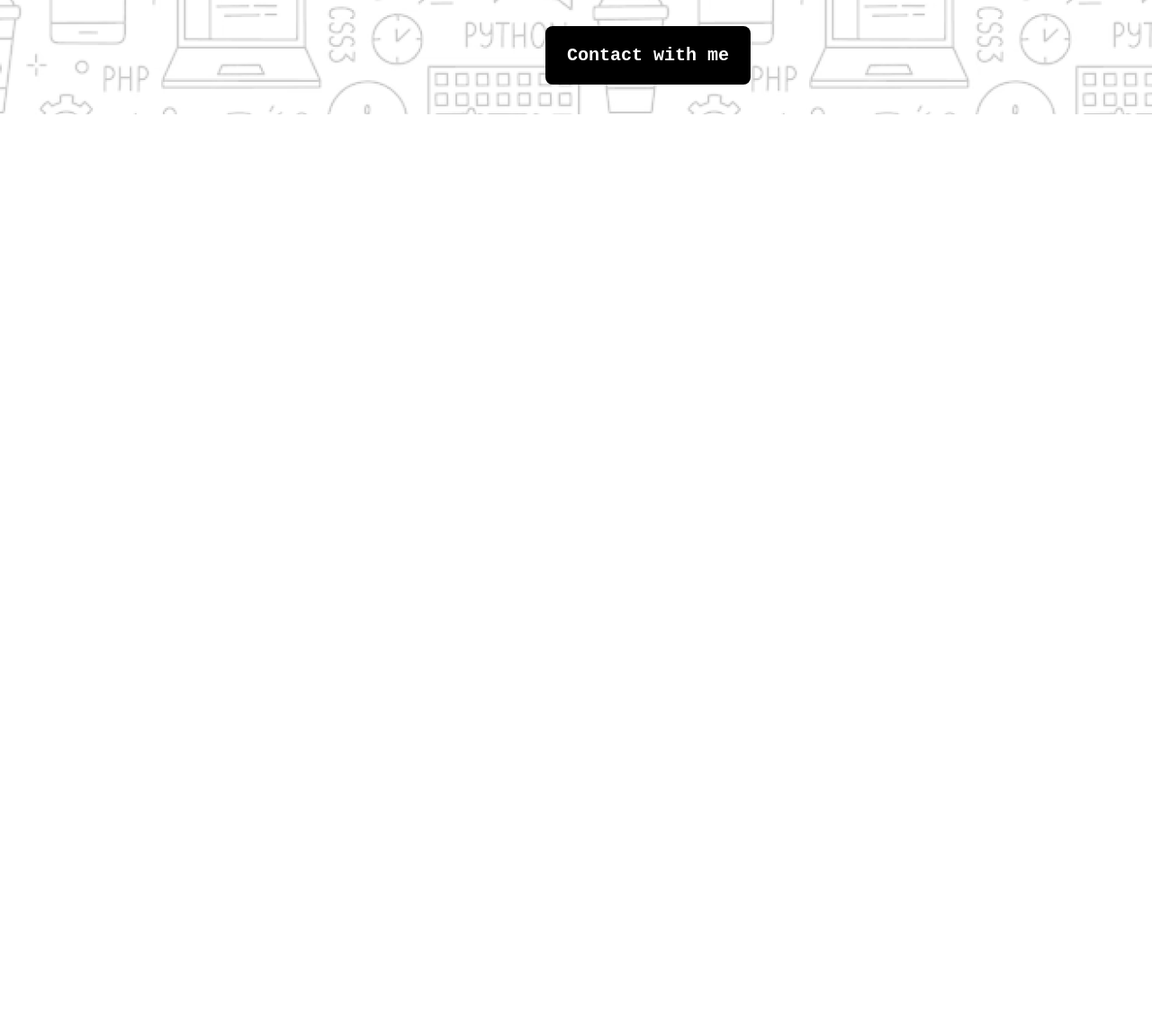
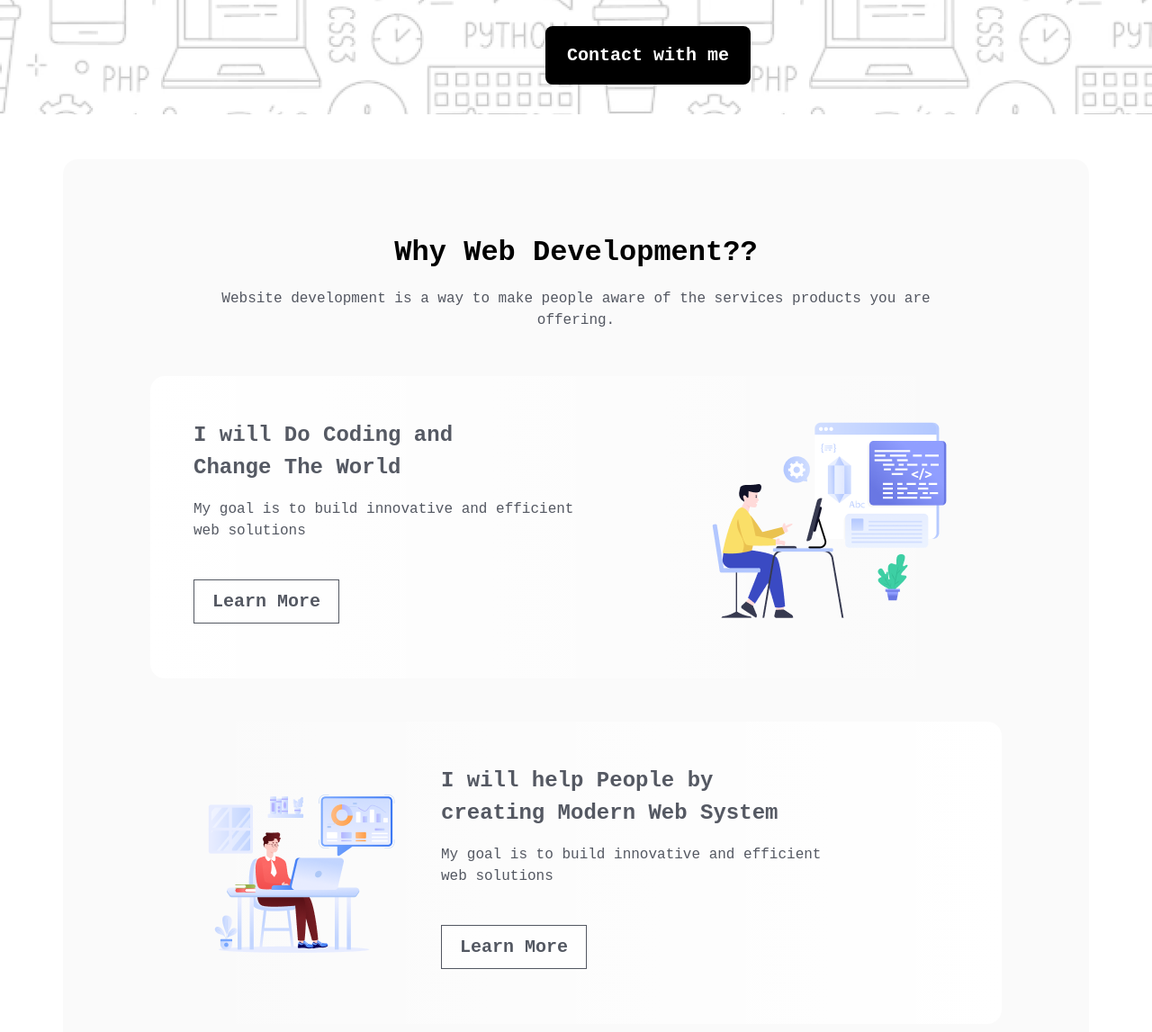
Before and after one commit to iamemon21/assignment-1, a plain HTML site: page index.html in a window 1280 px wide. Shown: the part 525-1672 px from the top of the page at 90% size. Before the commit the page ends 800 px from the top, so only its background shows below. Drawn offline with Linux system fonts and the light colour scheme; a web font is replaced by a local one.

Commit message:
dev-sectiion-completed

```diff
--- a/index.html
+++ b/index.html
@@ -22,7 +22,50 @@
             </div>
         </section>
         <!-- hero-section-end -->
-
+         <!-- dev-section start -->
+         <section id="dev">
+            <div class="dev-container">
+                <div class="text-container">
+                    <h1 class="dev-title">Why Web Development??</h1>
+                    <p class="dev-description">Website development is a way to make people aware of the services
+                        products you are offering.</p>
+                </div>
+                <div class="box-one">
+                    <div class="box-one-content">
+                        <div class="box-one-text-container">
+                            <h2 class="box-title">I will Do Coding and <br> Change The World</h2>
+                            <p class="box-description">My goal is to build innovative and efficient web solutions</p>
+                            <a href="https://youtu.be/DGHn2uOAVCE?si=2KjWbMjJsNKIw2B5"><button class="box-btn">Learn
+                                    More</button></a>
+                        </div>
+                        <div class="box-one-image"><img src="assets/Layer_1.png" alt="image to found"></div>
+                    </div>
+                </div>
+                <div id="extra-effect" class="box-two">
+                    <div class="box-two-content">
+                        <div class="bow-two-image"><img src="assets/Group 3.png" alt=""></div>
+                        <div id="extra-margin" class="box-two-text-container">
+                            <h2 class="box-title">I will help People by creating Modern Web System</h2>
+                            <p class="box-description">My goal is to build innovative and efficient web solutions</p>
+                            <a href="https://youtu.be/DGHn2uOAVCE?si=2KjWbMjJsNKIw2B5"><button class="box-btn">Learn
+                                    More</button></a>
+                        </div>
+                    </div>
+                </div>
+                <div" class="box-one">
+                    <div class="box-one-content">
+                        <div class="box-one-text-container">
+                            <h2 class="box-title">I will Do Coding and <br> Change The World</h2>
+                            <p class="box-description">My goal is to build innovative and efficient web solutions</p>
+                            <a href="https://youtu.be/DGHn2uOAVCE?si=2KjWbMjJsNKIw2B5"><button class="box-btn">Learn
+                                    More</button></a>
+                        </div>
+                        <div class="box-one-image"><img src="assets/Group 4.png" alt="image to found"></div>
+                    </div>
+            </div>
+            </div>
+        </section>
+        <!-- dev-section end -->
     </main>
     <footer></footer>
 </body>
--- a/styles/style.css
+++ b/styles/style.css
@@ -55,3 +55,119 @@ body {
 }
 
 /* hero-section-end */
+/* dev-section-start */
+#dev {
+    height: 1393px;
+    width: 1140px;
+    /* border: 2px solid red; */
+    margin: 0 auto;
+    background-color: rgba(13, 19, 33, 0.02);
+    border-radius: 16px;
+    margin-bottom: 150px;
+
+}
+
+.dev-title {
+    font-size: 32px;
+    font-weight: 800;
+}
+
+.dev-description {
+    font-size: 16px;
+    font-weight: 400;
+    color: rgba(13, 19, 33, 1);
+    margin-top: 15px;
+    opacity: 0.7;
+}
+
+.text-container {
+    width: 852px;
+    height: 113px;
+    /* border: 2px solid blue; */
+    text-align: center;
+    margin: 0 auto;
+    line-height: 1.5;
+}
+
+.dev-container {
+    width: 946px;
+    height: 1233px;
+    /* border: 2px solid green; */
+    margin: 0 auto;
+    padding: 80px;
+
+}
+
+.box-one,
+.box-two {
+    margin-top: 48px;
+    width: 946px;
+    height: 336px;
+    /* border: 2px solid red; */
+    display: flex;
+    justify-content: center;
+    align-items: center;
+    border-radius: 16px;
+    background: linear-gradient(90.00deg, rgb(255, 255, 255), rgba(255, 255, 255, 0) 100%);
+    line-height:1.5;
+}
+
+#extra-effect {
+    border-radius: 16px;
+    background: linear-gradient(270.00deg, rgb(255, 255, 255), rgba(255, 255, 255, 0) 100%);
+
+}
+
+.box-one-content {
+    /* border: 2px solid yellow; */
+    width: 850px;
+    height: 240px;
+    display: flex;
+    justify-content: space-between;
+}
+
+.box-one-text-container,
+.box-two-text-container {
+    width: 425px;
+    height: 240px;
+    /* border: 2px solid red; */
+}
+
+.box-two-content {
+    /* border: 2px solid green; */
+    width: 850px;
+    height: 240px;
+    display: flex;
+}
+
+.box-title {
+    font-size: 24px;
+    font-weight: bold;
+    color: rgba(13, 19, 33, 0.7);
+    margin-bottom: 16px;
+}
+
+.box-description {
+    font-size: 16px;
+    color: rgba(13, 19, 33, 1);
+    opacity: 0.7;
+    margin-bottom: 32px;
+}
+
+#extra-margin {
+    margin-left: 35px;
+}
+
+.box-btn {
+    margin-top: 10px;
+    font-size: 20px;
+    font-weight: 600;
+    color: rgba(13, 19, 33, 1);
+    opacity: 0.7;
+    padding: 12px 20px;
+    border: 1px solid;
+    background-color: white;
+    font-family: "Azeret Mono", monospace;
+
+}
+/* dev-section-end */
```
